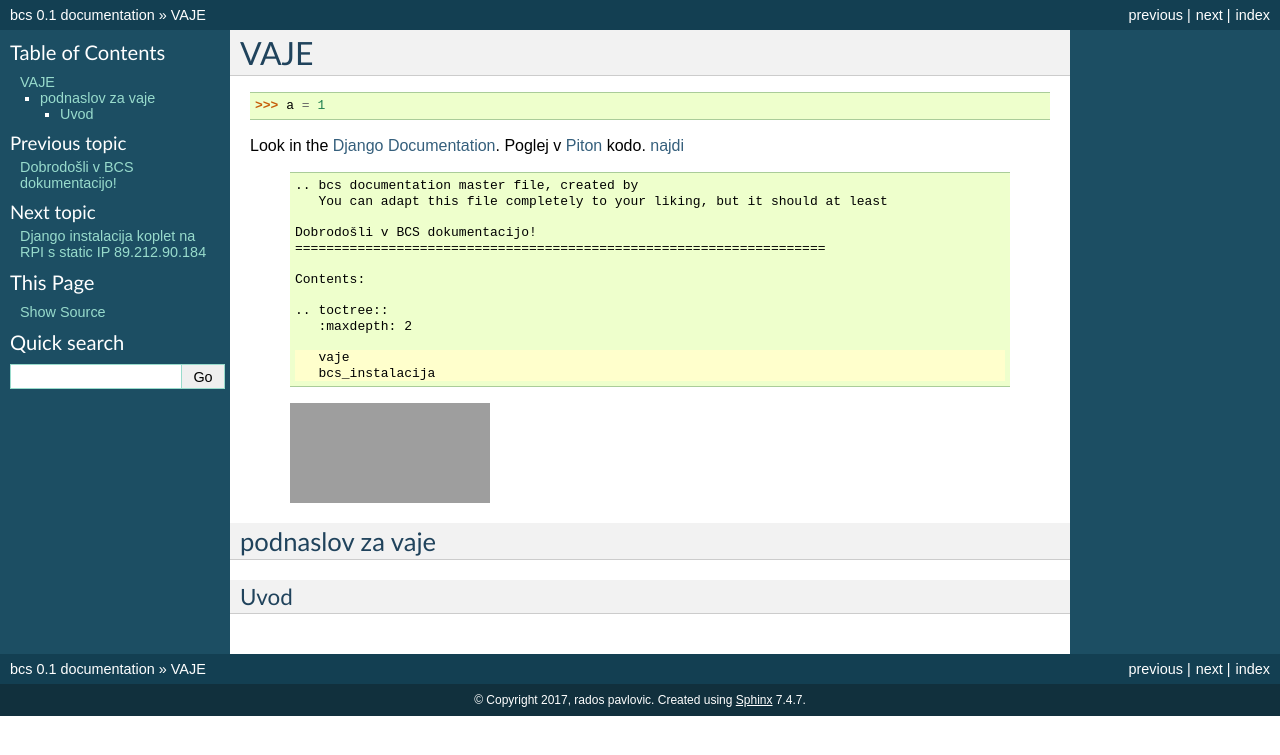
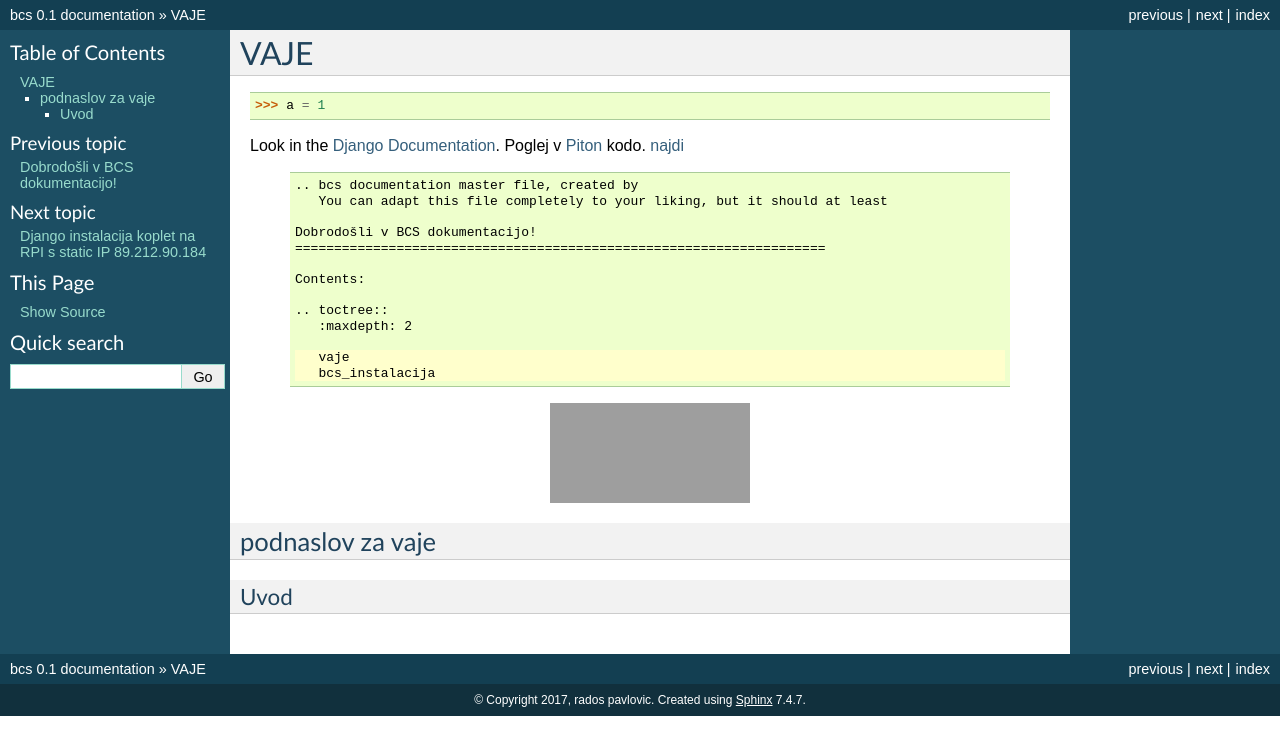
Before and after one commit to pavlovicr/bcs-staro, a Sphinx documentation site: the page built from docs/vaje.rst, in a window 1280 px wide. Shown: the top 755 px of the page. Built offline with Sphinx 7.4.7, drawn with Linux system fonts in a browser that asks for light colours; pages that are not in the unit, such as notebooks, are missing from menus; grey boxes are pictures that could not be loaded.

```diff
--- a/docs/vaje.rst
+++ b/docs/vaje.rst
@@ -17,9 +17,9 @@ Poglej v Piton_ kodo.
 
 	.. image:: /home/pavlovicr/slika.jpg
 	   :width: 200px
-	   :align: left
+	   :align: center
 	   :height: 100px
-	   :alt: alternate text
+	   :alt: kaj pa sedaj
 
 
 podnaslov za vaje
```
